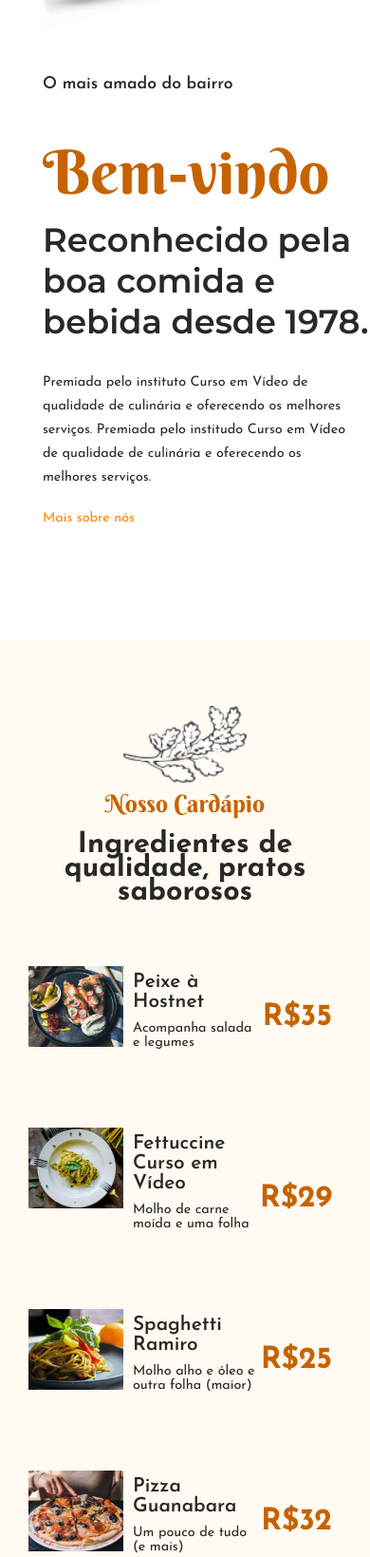
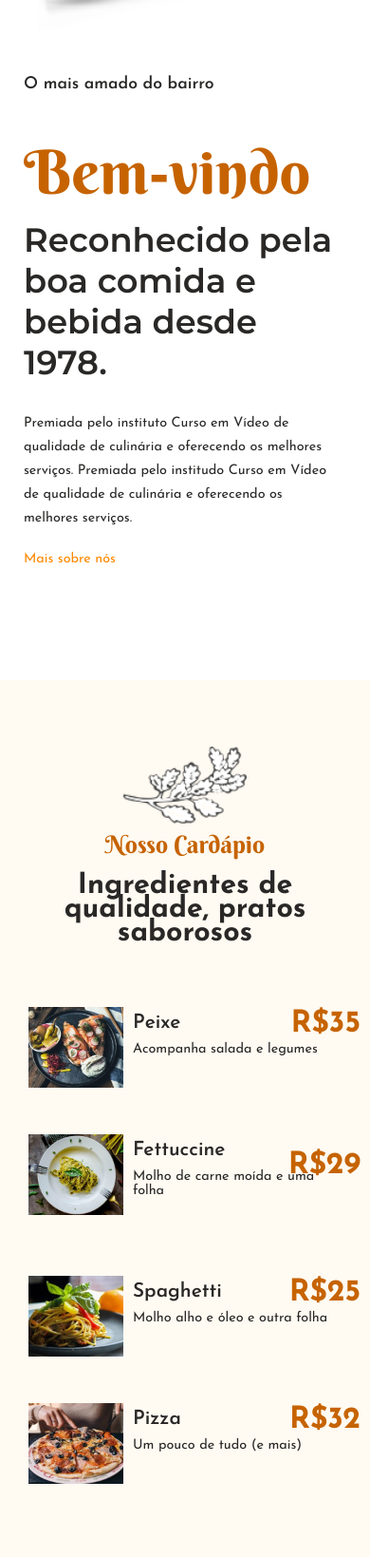
Before and after one commit to DouglasSvAlves/projeto-fresco, a plain HTML site: page index.html in a window 390 px wide. Shown: the part 1884-3523 px from the top of the page at 95% size. Drawn offline with nearby package versions, Linux system fonts and the light colour scheme.

Commit message:
Att projeto

```diff
--- a/index.html
+++ b/index.html
@@ -69,21 +69,21 @@
                 <h2>Ingredientes de qualidade, pratos saborosos</h2>
                 <div id="d01">
                     <img class="catalago" src="imagens/prato04-300x255.jpg" alt="peixei à hostnet">
-                    <h3>Peixe à Hostnet</h3>
+                    <h3>Peixe</h3>
                     <p>Acompanha salada e legumes</p>
                     <p class="preco">R$35</p>
                     <img class="catalago" src="imagens/prato01-300x255.jpg" alt="Fettuccine Curso em Vídeo">
-                    <h3>Fettuccine Curso em Vídeo</h3>
+                    <h3>Fettuccine</h3>
                     <p>Molho de carne moída e uma folha</p>
                     <p class="preco">R$29</p>
                 </div>
                 <div id="d02">
                     <img class="catalago" src="imagens/prato02-300x255.jpg" alt="Spaghetti Ramiro">
-                    <h3>Spaghetti Ramiro</h3>
-                    <p>Molho alho e óleo e outra folha (maior)</p>
+                    <h3>Spaghetti</h3>
+                    <p>Molho alho e óleo e outra folha</p>
                     <p class="preco">R$25</p>
                     <img class="catalago" src="imagens/prato03-300x255.jpg" alt="Pizza Guanabara">
-                    <h3>Pizza Guanabara</h3>
+                    <h3>Pizza</h3>
                     <p>Um pouco de tudo (e mais)</p>
                     <p class="preco">R$32</p>
                 </div>
--- a/style/desktop.css
+++ b/style/desktop.css
@@ -208,6 +208,10 @@ main > div#bgcardapio > section#cardapio > div#d02 {
     margin: auto;
 }
 
+main > div#bgcardapio > section#cardapio > div#d01 > p, main > div#bgcardapio > section#cardapio > div#d02 > p {
+    margin-right: 0px;
+}
+
 main > div#bgcardapio > div#cardapiolink {
     display: flex;
     align-items: center;
@@ -227,6 +231,7 @@ main > div#happy > div#fotoHH {
     height: 460px;
     margin-left: 30px;
     margin-top: -50px;
+    margin-right: 10px;
     width: 47%;
 }
 
@@ -272,6 +277,17 @@ main > section#depoimentos > div#grad00 > div.grad00 > h1 {
     margin-top: -250px;
 }
 
+main > div#imgtel > section > i#telefone {
+    font-size: 4em;
+}
+
+main > div#imgtel > section > p {
+    font-size: 1.8em;
+}
+
+main > div#imgtel > section > p#tel {
+    font-size: 5em;
+}
 
 footer > p {
     font-size: 1em;
@@ -286,6 +302,14 @@ footer > p {
    main > div#grade {
     margin-bottom: 230px;
    }
+
+   main > div#bgcardapio > div#cardapiolink {
+    margin-top: 300px;
+    }
+
+    main > div#bgcardapio {
+        height: 725px;
+    }
 
 }
 
--- a/style/style.css
+++ b/style/style.css
@@ -200,7 +200,7 @@ main > div#grade section#historia > p#cima {
     font-family: var(--font-principal);
     font-weight: 600;
     font-size: 1.1em;
-    margin: 20px 25px 20px 0px;
+    margin: 10px 25px 20px 25px;
 }
 
 main > div#grade > section#historia > h1 {
@@ -208,7 +208,8 @@ main > div#grade > section#historia > h1 {
     color: var(--cor2);
     font-weight: normal;
     font-size: 4em;
-    padding-left: 45px;
+    margin-left: 25px;
+    margin-right: 25px;
     padding-bottom: 10px;
 }
 
@@ -217,7 +218,8 @@ main > div#grade section#historia > h2 {
     color: var(--cor3);
     font-size: 2.2em;
     font-weight: 600;
-    padding-left: 45px;
+    margin-left: 25px;
+    margin-right: 25px;
     padding-bottom: 30px;
 }
 
@@ -227,7 +229,8 @@ main section#historia > p {
     width: 82%;
     font-size: 0.9em;
     padding-bottom: 20px;
-    padding-left: 45px;
+    margin-left: 25px;
+    margin-right: 25px;
     line-height: 25px;
 }
 
@@ -236,7 +239,7 @@ main > div#grade > section#historia > a {
     font-family: var(--font-principal);
     font-size: 0.9em;
     color: var(--cor1);
-    padding-left: 45px;
+    margin-left: 25px;
 }
 
 main > div#grade > section#historia > a:hover {
@@ -246,7 +249,7 @@ main > div#grade > section#historia > a:hover {
 
 main > div#bgcardapio {
     background-color: var(--cor0);
-    height: 1100px;
+    height: 1000px;
     margin-top: 120px;
 }
 
@@ -293,7 +296,7 @@ main > div#bgcardapio > section#cardapio > div#d01 > h3, main > div#bgcardapio >
     padding-left: 140px;
     margin-top: -30px;
     margin-bottom: 100px;
-    margin-right: 110px;
+    margin-right: 85px;
 }
 
 main > div#bgcardapio > section#cardapio > div#d01 > p, main > div#bgcardapio > section#cardapio > div#d02 > p {
@@ -303,7 +306,7 @@ main > div#bgcardapio > section#cardapio > div#d01 > p, main > div#bgcardapio >
     color: var(--cor3);
     top: -90px;
     padding-left: 140px;
-    margin-right: 115px;
+    margin-right: 40px;
 }
 
 main > div#bgcardapio > section#cardapio > div#d01 > p.preco, main > div#bgcardapio > section#cardapio > div#d02 > p.preco  {
@@ -312,7 +315,7 @@ main > div#bgcardapio > section#cardapio > div#d01 > p.preco, main > div#bgcarda
     font-size: 2em;
     font-weight: bolder;
     text-align: right;
-    margin-right: 40px;
+    margin-right: 10px;
     margin-top: -50px;
 }
 
@@ -473,18 +476,18 @@ main > div#imgtel > section > i#telefone {
     position: relative;
     color: var(--cor1);
     text-align: center;
-    font-size: 3.5em;
+    font-size: 3em;
     top: 35%;
     left: 50%;
     transform: translate(-50%, -50%) rotate(270deg); /*Para usar mais de um transform e preciso juntar eles e separar com espaços, se colocar uma virgula não funciona*/
 }
 
 
-main > div#imgtel > section> p {
+main > div#imgtel > section > p {
     position: relative;
     font-family: var(--font-logo);
     color: white;
-    font-size: 1.5em;
+    font-size: 1.2em;
     text-align: center;
     top: 32%;
 }
@@ -492,7 +495,7 @@ main > div#imgtel > section> p {
 main > div#imgtel > section > p#tel {
     font-family: var(--font-principal);
     font-weight: bolder;
-    font-size: 5em;
+    font-size: 3.5em;
 }
 
 footer {
```
